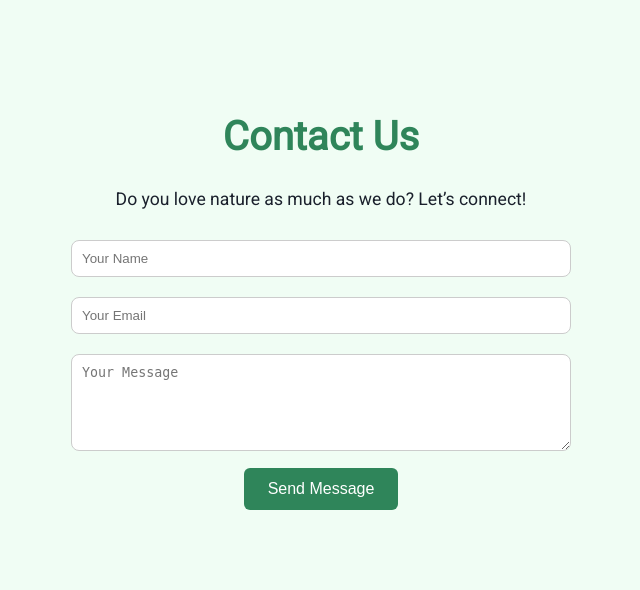
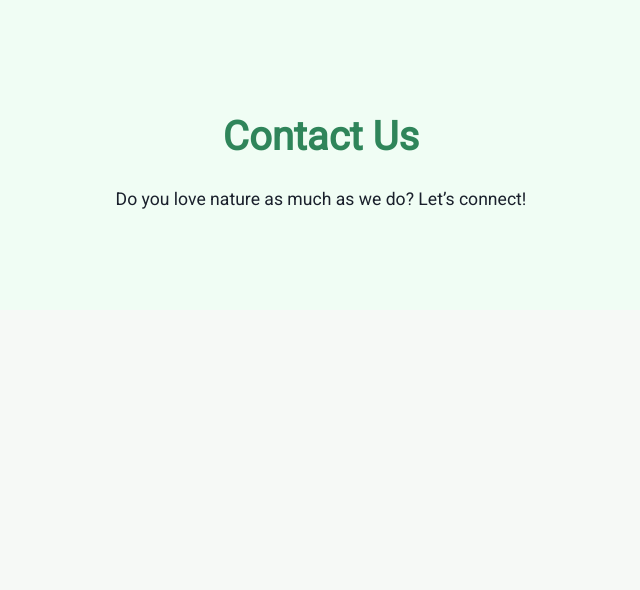
Before and after one commit to roparon/COUNTY_PORTAL1, a Flask app: template app/templates/ig.html in a window 1280 px wide. Shown: the part 2792-3382 px from the top of the page, without its empty margins (319-959 px from the left). After the commit the page ends 3001 px from the top, so only its background shows below. Run offline with Flask 3, Linux system fonts and the light colour scheme; the template is opened without the code that fills it, so the values that code supplies are empty.

Commit message:
modified  html file

```diff
--- a/app/templates/ig.html
+++ b/app/templates/ig.html
@@ -196,13 +196,7 @@
 <section id="contact" class="contact">
   <h2>Contact Us</h2>
   <p>Do you love nature as much as we do? Let’s connect!</p>
-  <form>
-    <input type="text" placeholder="Your Name" required><br>
-    <input type="email" placeholder="Your Email" required><br>
-    <textarea rows="5" placeholder="Your Message"></textarea><br>
-    <button type="submit">Send Message</button>
-  </form>
-</section>
+
 
 
 </body>
```
